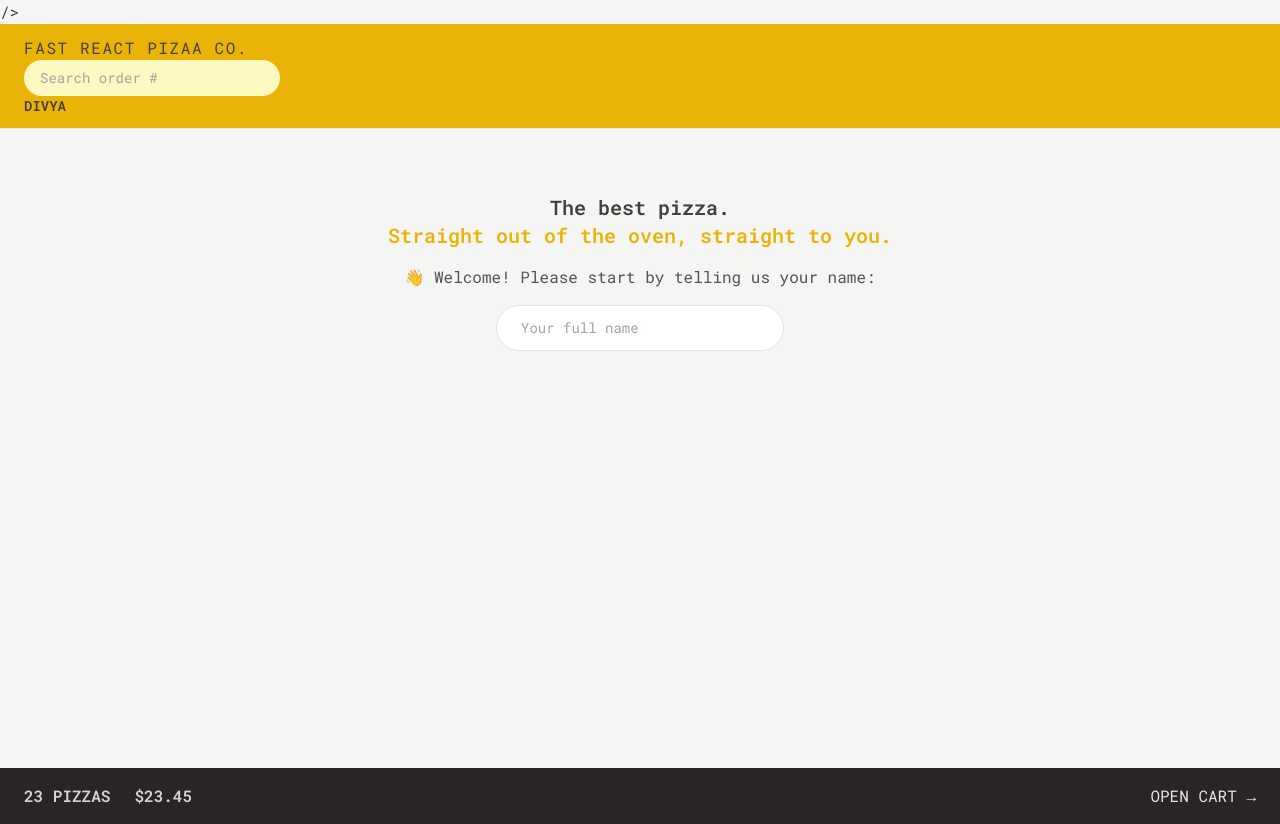
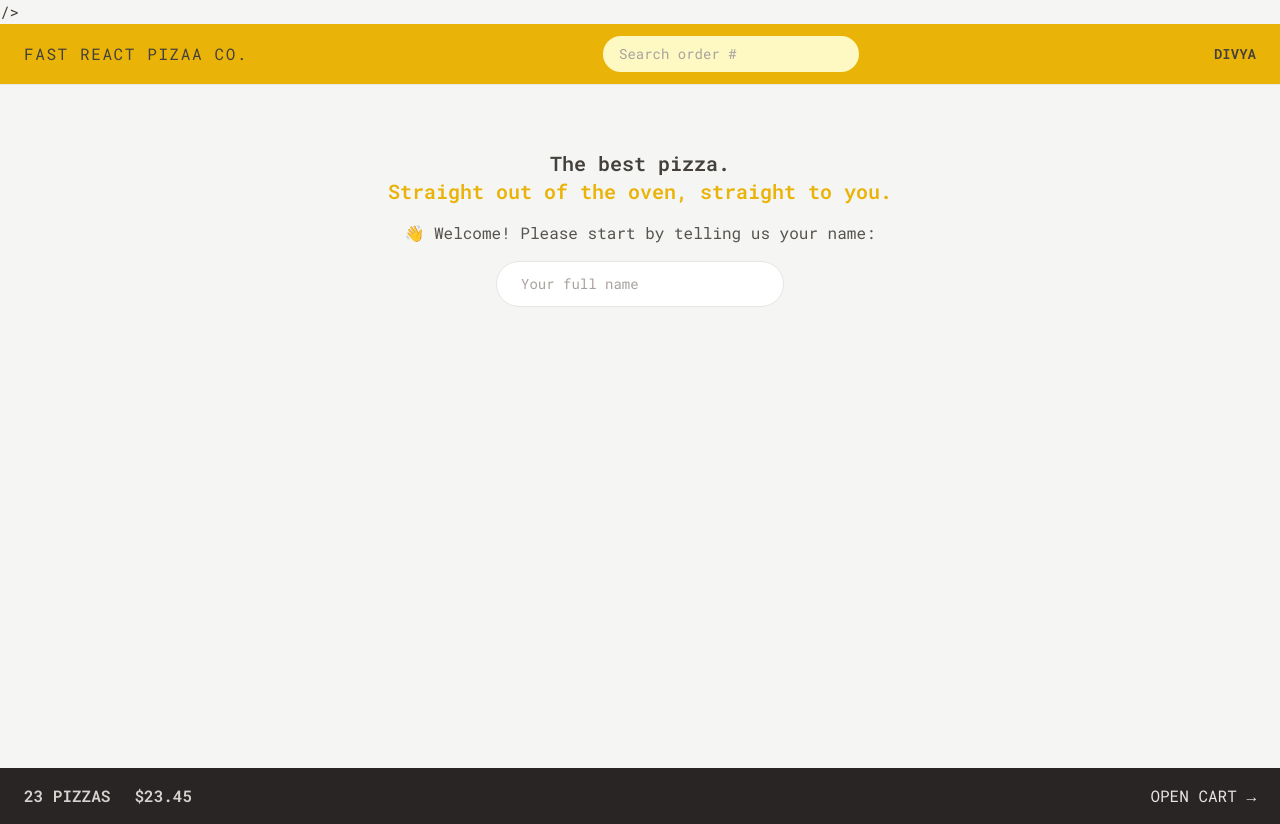
Before and after one commit to divyamotghare/fast-react-pizza, a React (Vite) app: page / in a window 1280 px wide. Built offline with nearby package versions, Linux system fonts and the light colour scheme.

Commit message:
added styles in header

```diff
--- a/src/UI/Header.jsx
+++ b/src/UI/Header.jsx
@@ -4,7 +4,7 @@
 
 function Header() {
   return (
-    <header className="sm: border-b border-stone-200 bg-yellow-500 px-4 py-3 uppercase sm:px-6">
+    <header className="flex items-center justify-between border-b border-stone-200 bg-yellow-500 px-4 py-3 uppercase sm:px-6">
       <Link to="/" className="tracking-widest">
         Fast React Pizaa Co.
       </Link>
```
